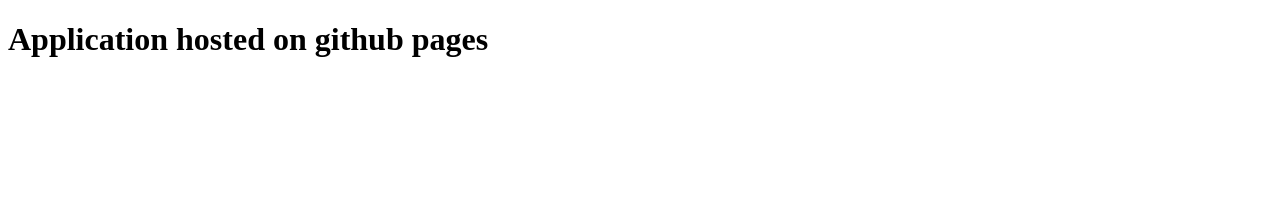
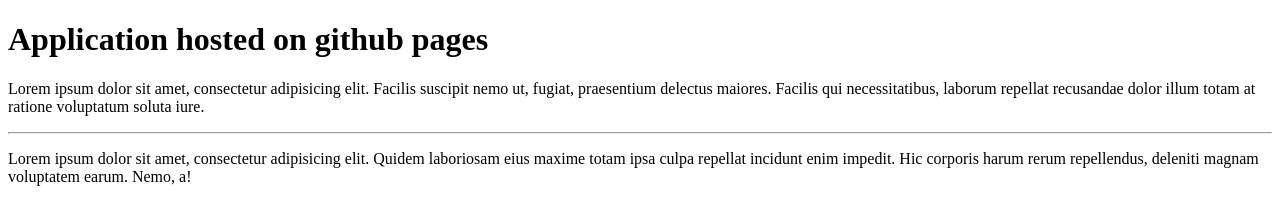
Before and after one commit to shashikunal/shashikunal.github.io, a plain HTML site: page index.html in a window 1280 px wide. Drawn offline with Linux system fonts and the light colour scheme.

Commit message:
second commit

```diff
--- a/index.html
+++ b/index.html
@@ -8,5 +8,7 @@
 </head>
 <body>
 	<h1>Application hosted on github pages</h1>
+	<p> Lorem ipsum dolor sit amet, consectetur adipisicing elit. Facilis suscipit nemo ut, fugiat, praesentium delectus maiores. Facilis qui necessitatibus, laborum repellat recusandae dolor illum totam at ratione voluptatum soluta iure.</p><hr>
+	<p>Lorem ipsum dolor sit amet, consectetur adipisicing elit. Quidem laboriosam eius maxime totam ipsa culpa repellat incidunt enim impedit. Hic corporis harum rerum repellendus, deleniti magnam voluptatem earum. Nemo, a!</p>
 </body>
 </html>
```
